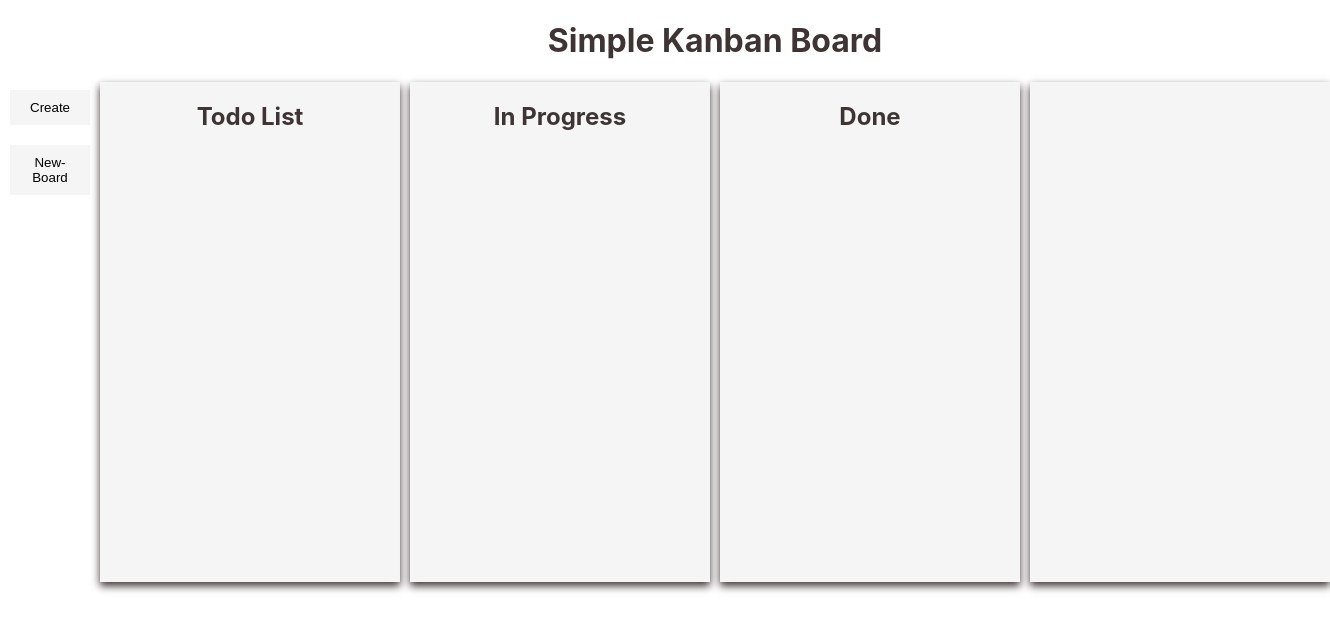
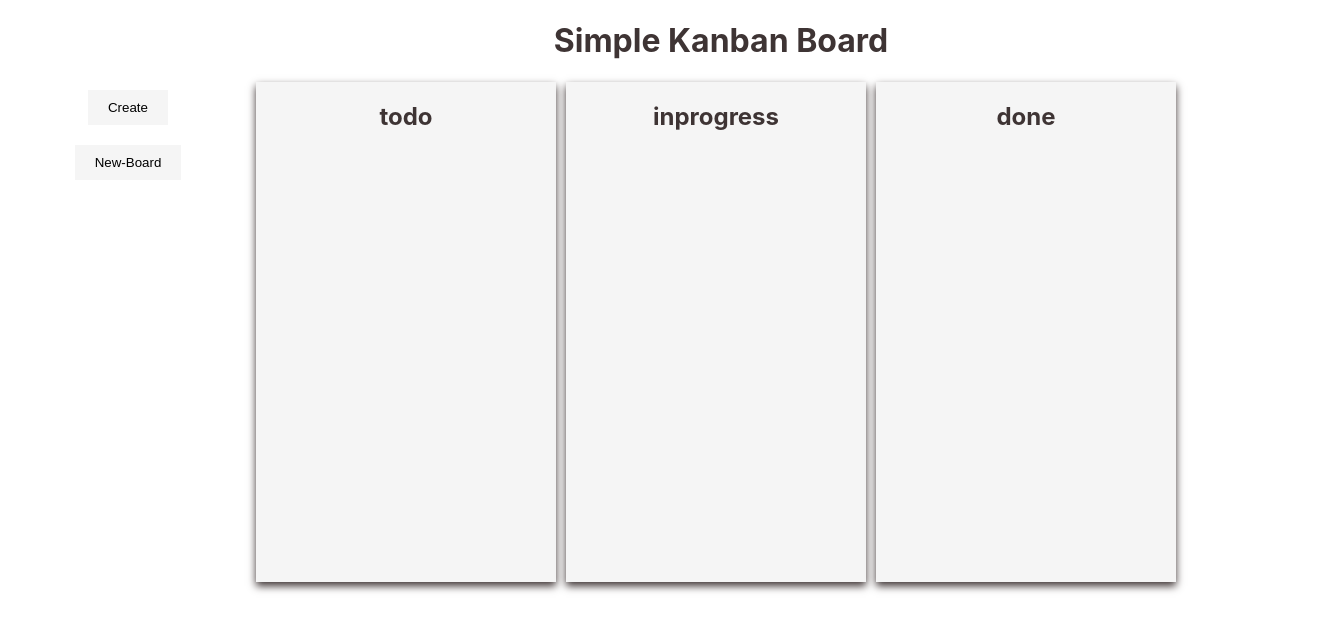
Before and after one commit to Preciousnnebuogor/Kanban-Board, a React (Create React App) app: page / in a window 1280 px wide. Shown: the top 630 px of the page, 1330 px wide, since content can reach past the window. Built offline with nearby package versions, Linux system fonts and the light colour scheme.

Commit message:
collected

```diff
--- a/src/components/work.jsx
+++ b/src/components/work.jsx
@@ -71,6 +71,7 @@ export default function Work() {
   setEditText('')
   }
 
+  // add new name to the
   function createBoard(){
     const newBoardName = `newBoard-${board.length + 1}`
     setBoard([...board, newBoardName])
@@ -86,7 +87,9 @@ export default function Work() {
           {/* <button onClick={handleEdit} className="input-butt">
             Search
           </button> */}
-          <button onClick={createBoard} className="input-butt">New-Board</button>
+          <button onClick={createBoard} className="input-butt">
+            New-Board
+          </button>
           {/* <button></button> */}
 
           {showTextarea && (
@@ -99,6 +102,7 @@ export default function Work() {
                 className="textarea"
                 onChange={(e) => setGetText(e.target.value)}
                 value={getText}
+
               />
             </div>
           )}
@@ -110,7 +114,7 @@ export default function Work() {
 
         <div className="content">
           {/* Loop through columns dynamically */}
-          {["todo", "inProgress", "done"].map((section) => (
+          {board.map((section) => (
             <div
               className="board"
               key={section}
@@ -118,11 +122,12 @@ export default function Work() {
               onDrop={() => handleDrop(section)}
             >
               <h2 className="text-h2">
-                {section === "todo"
+                {/* {section === "todo"
                   ? "Todo List"
                   : section === "inProgress"
                   ? "In Progress"
-                  : "Done"}
+                  : "Done"} */}
+                {section}
               </h2>
 
               {/* Loop through and render only the cards that belong to this column */}
@@ -165,9 +170,6 @@ export default function Work() {
                         </div>
                       )}
 
-                      <div>
-                        <p>money good</p>
-                      </div>
                       {/* {card.text}
                       <button
                         onClick={() => deleteButton(card.id)}
@@ -181,9 +183,7 @@ export default function Work() {
                 ))}
             </div>
           ))}
-          <div>
-            <div className="board"></div>
-          </div>
+          <div></div>
         </div>
       </div>
     </div>
```
